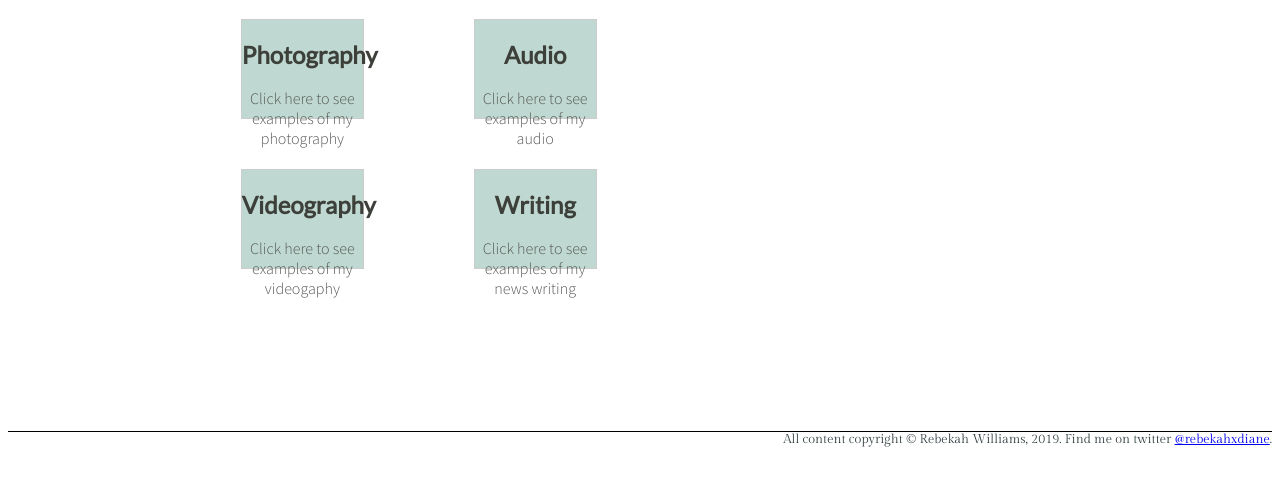
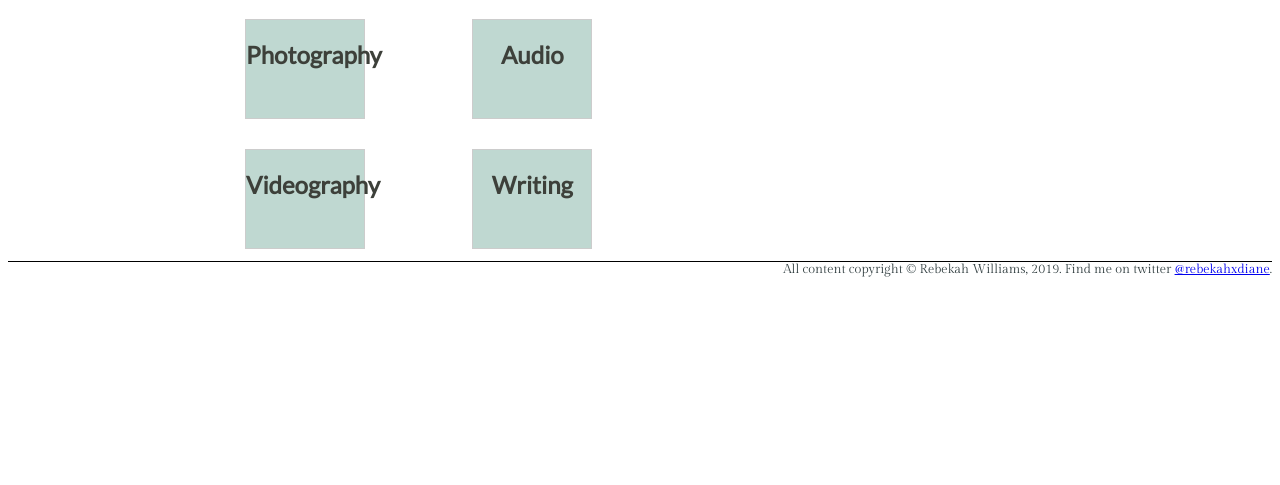
Before and after one commit to j4502-fs19/rebekah-williams, a plain HTML site: page index.html in a window 1280 px wide. Shown: the part 211-696 px from the top of the page. Drawn offline with Linux system fonts and the light colour scheme.

Commit message:
made 3 changes in grid for assignment

```diff
--- a/index.html
+++ b/index.html
@@ -31,19 +31,19 @@
     		<ul class="cards">
                 <li class="card1">
                     <h2>Photography</h2>
-                    <p>Click here to see examples of my photography </p>
+
                 </li>
                 <li class="card2">
                     <h2>Audio</h2>
-                   <p>Click here to see examples of my audio </p>
+
                 </li>
                  <li class="card3">
                     <h2>Videography</h2>
-                    <p>Click here to see examples of my videogaphy </p>
+
                 </li>
                 <li class="card4">
                    <h2>Writing</h2>
-                   <p>Click here to see examples of my news writing</p>
+
                </li>
             </ul>
     			</div>
--- a/style.css
+++ b/style.css
@@ -47,9 +47,11 @@ grid-gap: 20px;
 grid-template-columns: 1fr 1fr 1fr;
 grid-auto-rows: minmax(150px, auto);
     grid-template-areas:
-          ". a b"
-          ". c d"
-          ". . .";
+    "a . ."
+    "b . ."
+    "c . ."
+    "d . .";
+
 }
 
 .cards li {
@@ -131,22 +133,29 @@ nav ul li a {
   text-decoration: none;
   list-style: none;
   display:grid;
-
-  grid-gap:20px;
-
+  grid-template-columns: 1;
+  grid-template-rows:4;
+  grid-gap:10px;
+  grid-template-areas:
+  ". a b"
+  ". c d"
+  ". . .";
   }
 }
 
   @media screen and (min-width: 900px){
 .cards{
-    margin-left: auto;
-    margin-right: auto;
+    margin-left: 10px;
+    margin-right: 10px;
     padding: 0;
     list-style: none;
     display: grid;
     grid-template-columns: repeat(4, 15%);
-    grid-template-rows: repeat(3, 100px);
-    grid-gap: 50px;
+    grid-template-rows: repeat(2, 100px);
+    grid-gap: 30px;
+    grid-template-areas:
+    ". a b ."
+    ". c d .";
     align-content: space-between;
     justify-content: space-between;
 
```
